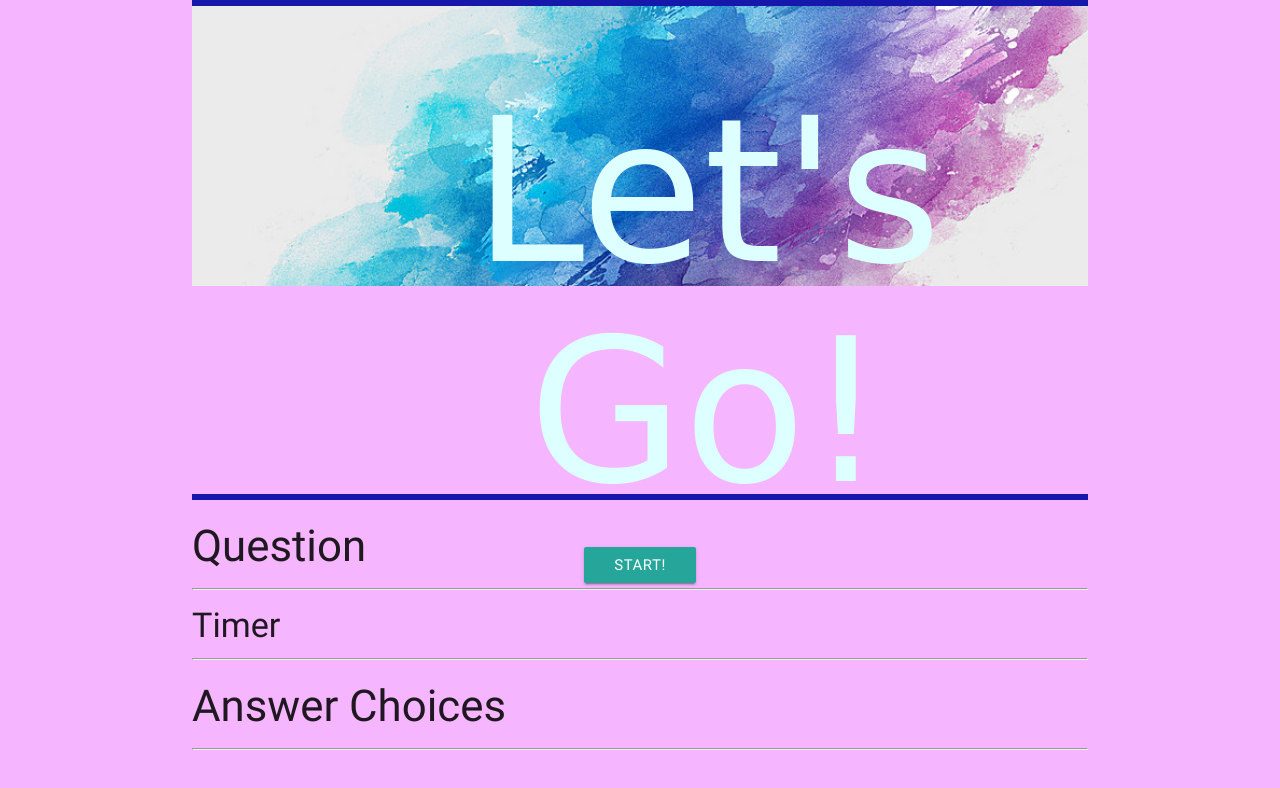
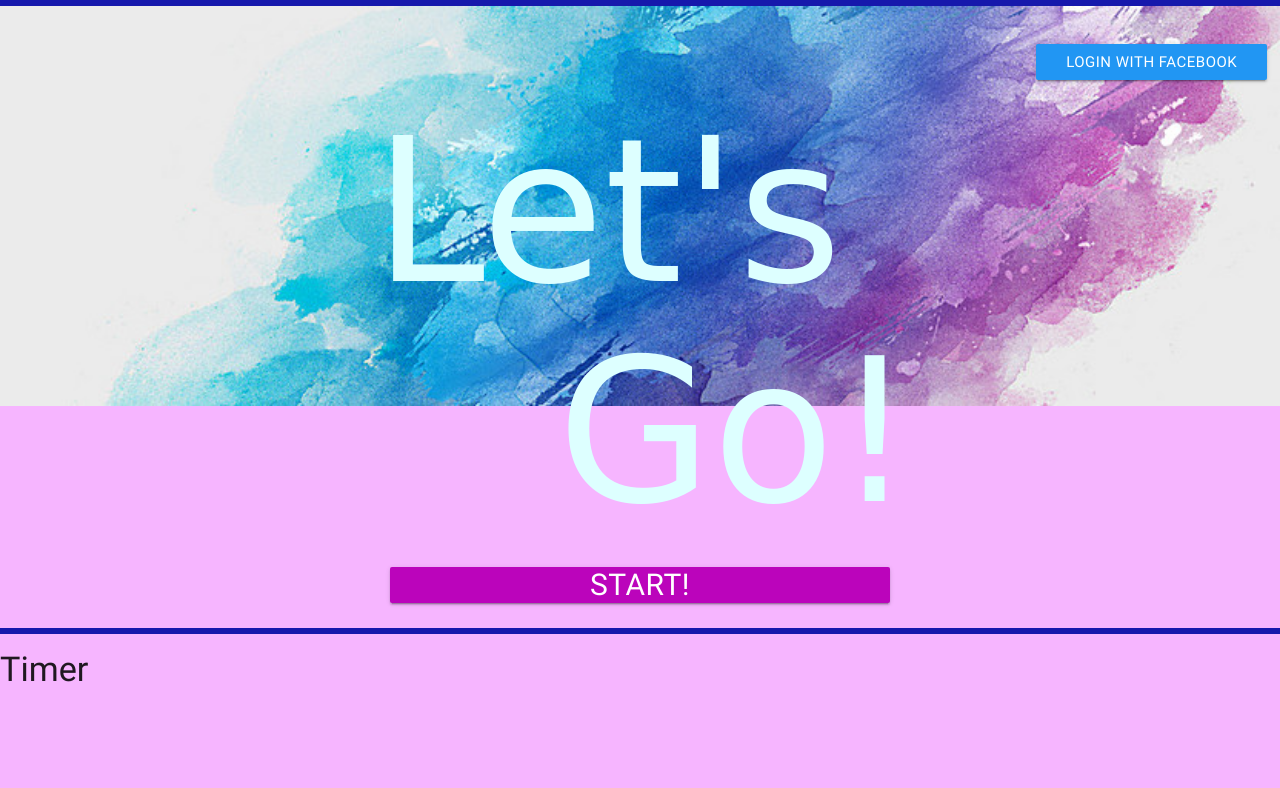
Before and after one commit to madkcat/ephemera, a website: page public/play.html in a window 1280 px wide. Drawn offline with nearby package versions, Linux system fonts and the light colour scheme.

Commit message:
update style and play html

```diff
--- a/public/css/style.css
+++ b/public/css/style.css
@@ -1,9 +1,9 @@
 body {
   background-color: rgb(246, 181, 255);
 }
-
+/* home header */
 .home-header {
-  height: 500px;
+  height: 100%;
   /* background-color: lightblue; */
   background: url("../images/homeBackground.jpg") no-repeat;
   background-size: 100%;
@@ -22,21 +22,35 @@ body {
 .header{
   padding-top: 0;
 }
-
+/* facebook button */
 .facebook-button {
   float: right;
   margin: 3% 1%
 }
-
+/* start button */
 .begin-button {
   width: 100%;
   height: 50px;
   background-color: rgb(1, 0, 75);
 }
 
+/* start game button */
+#startGame {
+  width: 500px;
+  background-color: rgb(187, 4, 187);
+  font-size: 30px;
+  margin-bottom: 2%;
+}
+
+/* answer buttons */
+.answer-btn {
+  width: 300px;
+  margin: 1%;
+
+}
+
 .high-scores {
   font-size: 20px;
-
 }
 
 #countdown {
--- a/public/play.html
+++ b/public/play.html
@@ -3,7 +3,7 @@
 
 
 <head>
-		<meta charset = "utf-8">
+	<meta charset="utf-8">
 	<meta name="viewport" content="width=device-width, initial-scale=1">
 	<title>Trivia-Game Play</title>
 	<!-- Compiled and minified CSS -->
@@ -13,19 +13,31 @@
 </head>
 
 <body>
-		<div class = "container">
-				<div class="home-header">
+
+	<!-- <div class="home-header">
 						<h1 class="header center">Let's Go!</h1>
 						<div class = "center-align">
-						<a class = "waves-effect waves-light btn" id = "startGame">Start!</a>
+
+						</div>
+				</div> -->
+	<div class="home-header">
+		<div class="facebook-button">
+			<a class="waves-effect waves-light btn blue" href="/auth/facebook">Login with Facebook</a>
+		</div>
+
+		<h1 class="header center">Let's Go!</h1>
+		<div class="center-align">
+			<a class="waves-effect waves-light btn" id="startGame">Start!</a>
 		</div>
 	</div>
-			<div id = "question-view">
-					<h3>Question</h3>
+
+
+	<div id="question-view">
+		<!-- <h3>Question</h3> -->
 	</div>
-			<hr>
+	<!-- <hr> -->
 
-			<div id = "timer-view">
+	<div id="timer-view">
 		<h4>Timer</h4>
 		<!--<div id = "countdown">
 					<div id = "countdown-number"></div>
@@ -34,9 +46,9 @@
 					</svg>
 				</div>-->
 	</div>
-			<hr>
-			<div id = "answer-view">
-					<h3>Answer Choices</h3>
+	<!-- <hr> -->
+	<div id="answer-view">
+		<!-- <h3>Answer Choices</h3> -->
 		<!--<a class = "waves-effect waves-light btn" id = "answer-choice-1"></a>
 					<br>
 					<br>
@@ -48,44 +60,47 @@
 					<br>
 					<a class = "waves-effect waves-light btn" id = "answer-choice-4"></a>
 			</div>-->
+	</div>
 
-			</div>
-			<hr>
-			<div id = "result"></div>
-			<div id = "result1"></div>
-			<div id = "result2"></div>
-			<div id = "result3"></div>
-			<div id = "result4"></div>
-			<div id = "result5"></div>
+
+	<!-- <hr> -->
+	<div id="result"></div>
+	<div id="result1"></div>
+	<div id="result2"></div>
+	<div id="result3"></div>
+	<div id="result4"></div>
+	<div id="result5"></div>
+
 </body>
 
-<script type = "text/javascript">
-
-	$("#startGame").on("click", function() {
+<script type="text/javascript">
+	$("#startGame").on("click", function () {
 		$(this).hide(1000);
 		game.loadQuestion();
 	});
 
-	$(document).on("click", ".answer-btn", function(e) {
+	$(document).on("click", ".answer-btn", function (e) {
 		game.click(e)
 		console.log("button clicked");
 	})
 
-	$(document).on("click", ".reset", function() {
+	$(document).on("click", ".reset", function () {
 		game.reset();
 	})
 
 	var questions = [{
 			question: "Who was the 'Man in Black'?",
 			answers: ["Willie Nelson", "Johnny Cash", "Mel Tillis",
-	"Porter Wagoner"],
+				"Porter Wagoner"
+			],
 			correctAnswer: "Johnny Cash"
 		},
 
 		{
 			question: "Which song was not a hit for Lefty Frizzell?",
 			answers: ["Saginaw, Michigan", "Always Late", "Detroit City",
-	"Long, Black Veil"],
+				"Long, Black Veil"
+			],
 			correctAnswer: "Detroit City"
 		},
 
@@ -98,20 +113,22 @@ var questions = [{
 		{
 			question: "Who got their big break on The Porter Wagoner Show?",
 			answers: ["Patsy Cline", "Marty Robbins", "Charlie Walker", "Dolly Parton"],
-	correctAnswer:"Dolly Parton"
+			correctAnswer: "Dolly Parton"
 		},
 
 		{
 			question: "Which is not a Loretta Lynn song?",
 			answers: ["The End of the World", "Coal Miner's Daughter", "Fist City",
-	"The Pill"],
+				"The Pill"
+			],
 			correctAnswer: "The End of the World"
 		},
 
 		{
 			question: "Which of the following was a George Jones hit?",
 			answers: ["The Streets of Baltimore", "A Boy Named Sue", "The Grand Tour",
-	"Crazy"],
+				"Crazy"
+			],
 			correctAnswer: "The Grand Tour"
 		},
 
@@ -124,7 +141,8 @@ var questions = [{
 		{
 			question: "Who sang the duet 'Golden Ring'?",
 			answers: ["Dolly Parton and Porter Wagoner", "Johnny Cash and June Carter Cash",
-	"George Jones and Tammy Wynette", "Conway Twitty and Loretta Lynn"],
+				"George Jones and Tammy Wynette", "Conway Twitty and Loretta Lynn"
+			],
 			correctAnswer: "George Jones and Tammy Wynette"
 		},
 
@@ -137,19 +155,19 @@ var questions = [{
 		{
 			question: "Who sang the 1952 hit 'The Wild Side of Life'?",
 			answers: ["Hank Thompson", "Hank Williams", "Ray Price", "Faron Young"],
-	correctAnswer:"Hank Thompson"
+			correctAnswer: "Hank Thompson"
 		}
 	];
 
 	var game = {
-	questions:questions,
-	currentQuest:0,
-	counter:20,
-	correctAnswer:0,
-	incorrectAnswer:0,
-	unanswered:0,
+		questions: questions,
+		currentQuest: 0,
+		counter: 20,
+		correctAnswer: 0,
+		incorrectAnswer: 0,
+		unanswered: 0,
 
-	countdownTime: function() {
+		countdownTime: function () {
 			game.counter--;
 			$("#timer-view").html(game.counter + " seconds left");
 			if (game.counter <= 0) {
@@ -158,17 +176,15 @@ var game = {
 		},
 
 
-	loadQuestion: function() {
+		loadQuestion: function () {
 			timer = setInterval(game.countdownTime, 1000);
 			$("#answer-view").empty();
 			$("#result").empty();
 			$("#question-view").html(questions[game.currentQuest].question);
-		for (var i = 0; i < questions[game.currentQuest].answers.length;
-			i++) {
+			for (var i = 0; i < questions[game.currentQuest].answers.length; i++) {
 				var a = $("<button>");
 				a.addClass("answer-btn btn-primary");
-				a.attr("data-name", questions[game.currentQuest].
-					answers[i]);
+				a.attr("data-name", questions[game.currentQuest].answers[i]);
 				a.text(questions[game.currentQuest].answers[i]);
 				$("#answer-view").append(a);
 
@@ -176,7 +192,7 @@ var game = {
 			}
 		},
 
-	nextQuestion: function() {
+		nextQuestion: function () {
 			game.counter = 20;
 			$("#time").html(game.counter + " seconds left");
 			game.currentQuest++;
@@ -186,19 +202,19 @@ var game = {
 		results: function () {
 			clearInterval(timer);
 			$("#result1").html("Game Over");
-		$("#result2").html("Correct Answers: " +game.correctAnswer);
-		$("#result3").html("Incorrect Answers: " +game.incorrectAnswer);
-		$("#result4").html("Unanswered: " +game.unanswered);
+			$("#result2").html("Correct Answers: " + game.correctAnswer);
+			$("#result3").html("Incorrect Answers: " + game.incorrectAnswer);
+			$("#result4").html("Unanswered: " + game.unanswered);
 			$("#result5").html("<button class='reset btn-primary' id = 'startGame'>Play Again</button>");
 		},
 
 
-	correct: function() {
+		correct: function () {
 			console.log("yep");
 			clearInterval(timer);
 			game.correctAnswer++;
 			$("#result").html("You are correct!");
-		if (game.currentQuest==questions.length-1) {
+			if (game.currentQuest == questions.length - 1) {
 				setTimeout(game.results, 3000);
 			} else {
 				setTimeout(game.nextQuestion, 3000);
@@ -206,13 +222,13 @@ var game = {
 			$("#buttons-view").empty();
 		},
 
-	incorrect: function() {
+		incorrect: function () {
 			console.log("nope");
 			clearInterval(timer);
 			game.incorrectAnswer++;
-		$("#result").html("Wrong! The correct answer is " +questions[
+			$("#result").html("Wrong! The correct answer is " + questions[
 				game.currentQuest].correctAnswer);
-		if (game.currentQuest==questions.length-1) {
+			if (game.currentQuest == questions.length - 1) {
 				setTimeout(game.results, 3000);
 			} else {
 				setTimeout(game.nextQuestion, 3000);
@@ -220,13 +236,12 @@ var game = {
 			$("#buttons-view").empty();
 		},
 
-	timesUp: function() {
+		timesUp: function () {
 			clearInterval(timer);
 			$("#time").html("Time has run out. ");
 			game.unanswered++;
-		$("#result").html("The correct answer is " +questions[game.
-			currentQuest].correctAnswer);
-		if (game.currentQuest==questions.length-1){
+			$("#result").html("The correct answer is " + questions[game.currentQuest].correctAnswer);
+			if (game.currentQuest == questions.length - 1) {
 				setTimeout(game.results, 3000);
 			} else {
 				setTimeout(game.nextQuestion, 3000);
@@ -234,7 +249,7 @@ var game = {
 			$("#buttons-view").empty();
 		},
 
-	reset: function() {
+		reset: function () {
 			game.currentQuest = 0;
 			game.counter = 20;
 			game.correct = 0;
@@ -251,10 +266,9 @@ var game = {
 			game.loadQuestion();
 		},
 
-	click: function(e) {
+		click: function (e) {
 			clearInterval(timer);
-		if ($(e.target).data("name")==questions[game.currentQuest].
-			correctAnswer) {
+			if ($(e.target).data("name") == questions[game.currentQuest].correctAnswer) {
 				game.correct();
 
 			} else {
```
Lines whose indentation alone changed are shown as unchanged.
